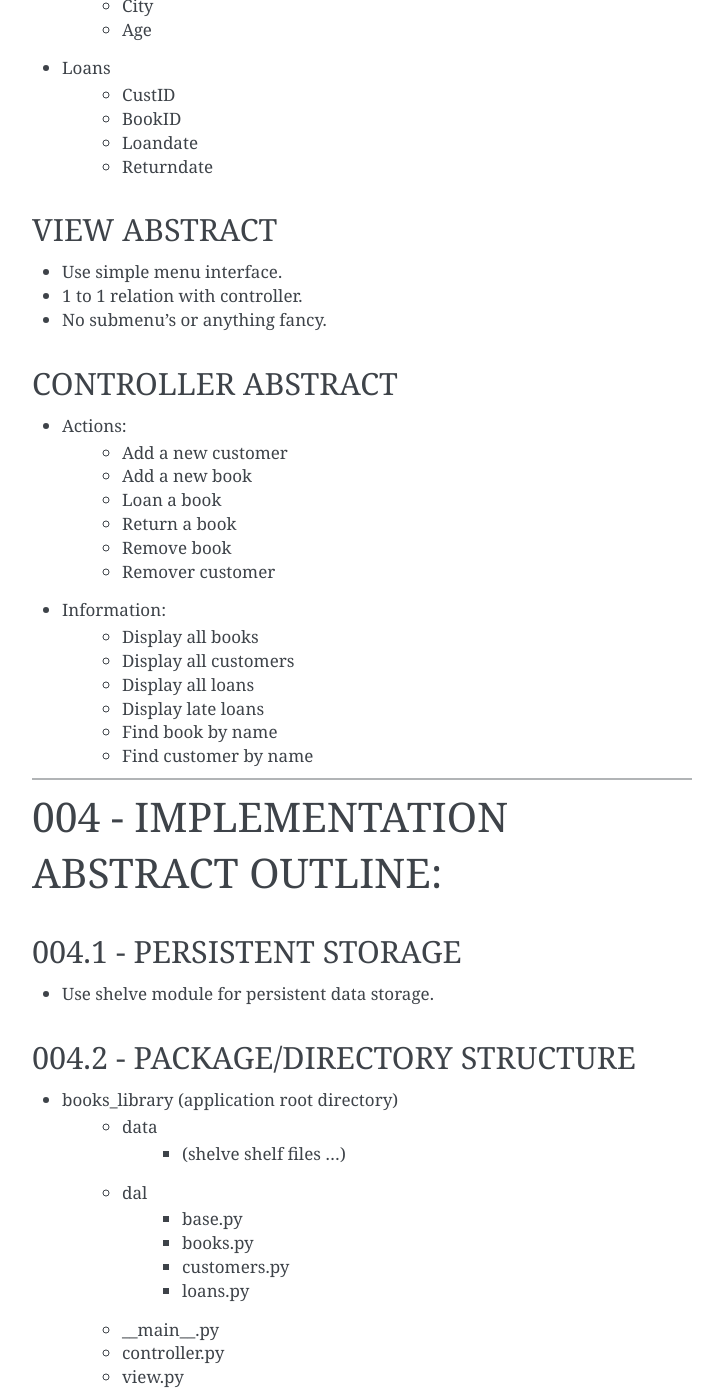
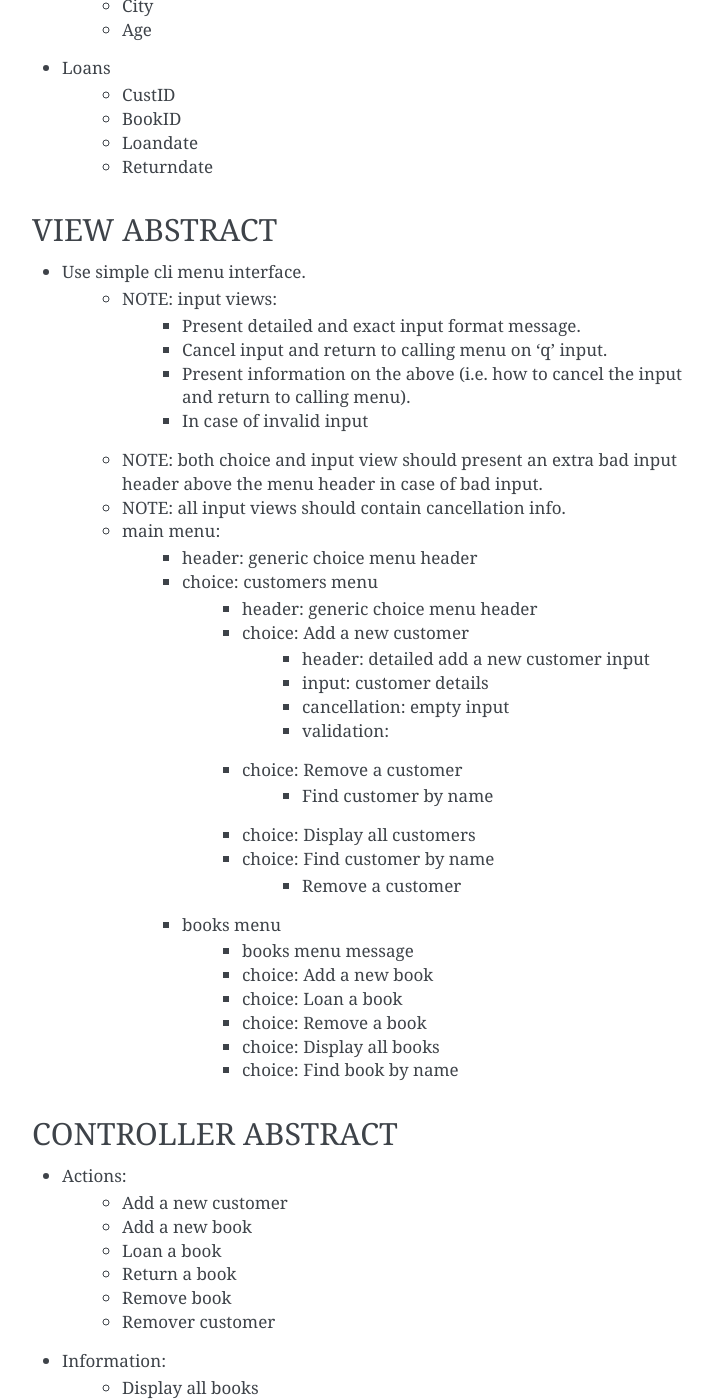
Before and after one commit to c-c-k/books-library, a Sphinx documentation site: the page built from docs/source/roadmap.rst, in a window 1280 px wide and 1400 px high, scrolled down 2990 px. Shown: the whole window, without its empty margins (388-1099 px from the left). Built offline with Sphinx 7.4.7, drawn with Linux system fonts in a browser that asks for light colours.

Commit message:
roadmap.rst: fix: VIEW ABSTRACT (wip).

```diff
--- a/docs/source/roadmap.rst
+++ b/docs/source/roadmap.rst
@@ -129,9 +129,36 @@ DAL ABSTRACT
 VIEW ABSTRACT
 -----------------------
 
-* Use simple menu interface.
-* 1 to 1 relation with controller.
-* No submenu's or anything fancy.
+* Use simple cli menu interface.
+    * NOTE: input views:
+        * Present detailed and exact input format message.
+        * Cancel input and return to calling menu on '\q' input.
+        * Present information on the above (i.e. how to cancel the input and return to calling menu).
+        * In case of invalid input
+    * NOTE: both choice and input view should present an extra bad input header above the menu header in case of bad input.
+    * NOTE: all input views should contain cancellation info.
+    * main menu:
+        * header: generic choice menu header
+        * choice: customers menu
+            * header: generic choice menu header
+            * choice: Add a new customer
+                * header: detailed add a new customer input
+                * input: customer details
+                * cancellation: empty input
+                * validation:
+            * choice: Remove a customer
+                * Find customer by name
+            * choice: Display all customers
+            * choice: Find customer by name
+                * Remove a customer
+        * books menu
+            * books menu message
+            * choice: Add a new book
+            * choice: Loan a book
+            * choice: Remove a book
+            * choice: Display all books
+            * choice: Find book by name
+
 
 CONTROLLER ABSTRACT
 -----------------------
```
